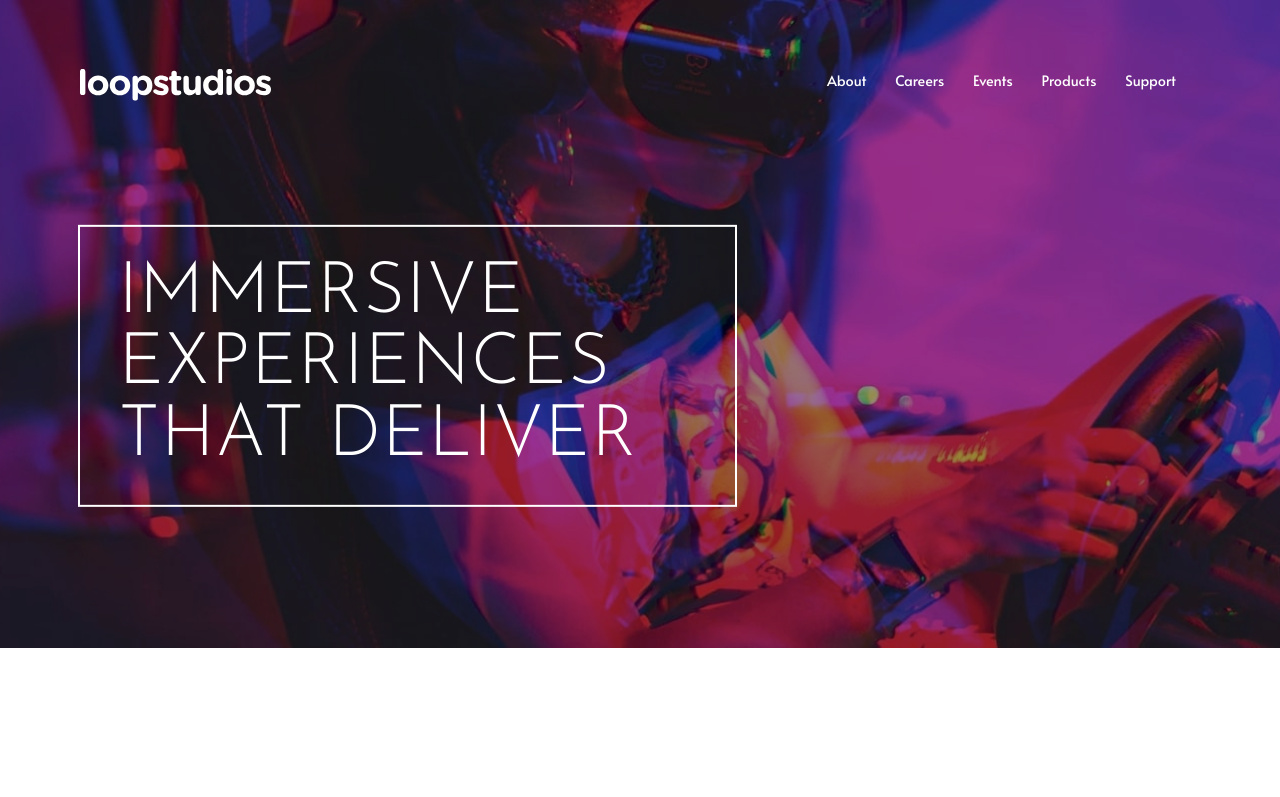
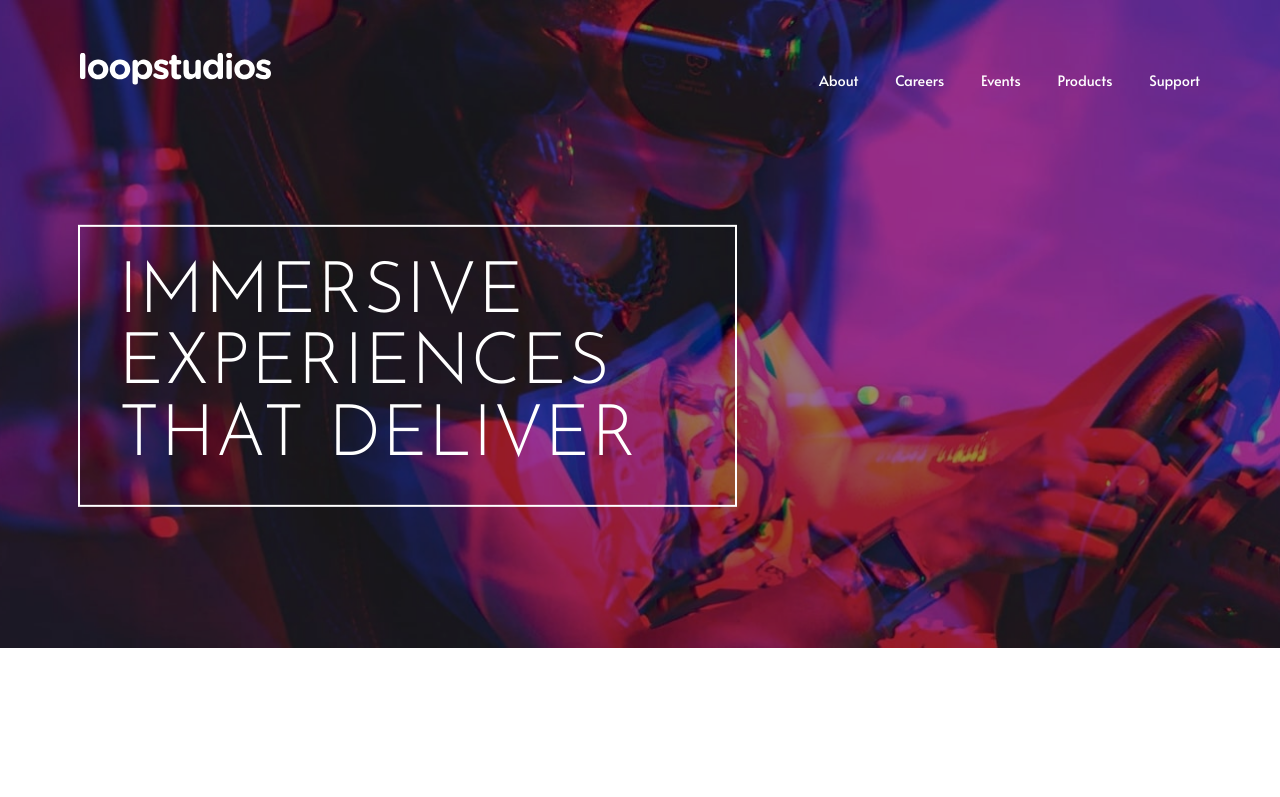
Before and after one commit to Fahatmah/loopstudios-landing-page-main, a plain HTML site: page index.html in a window 1280 px wide. Shown: the top 797 px of the page. Drawn offline with Linux system fonts and the light colour scheme; files whose address does not match are found by name.

Commit message:
fix styles

```diff
--- a/sass/components/_nav.scss
+++ b/sass/components/_nav.scss
@@ -90,7 +90,7 @@ nav {
 
 @include md {
 	nav {
-		padding-block: 4rem;
+		padding-block: 3rem;
 
 		.toggle__menu-container {
 			width: $w-container;
@@ -115,10 +115,11 @@ nav {
 			align-items: flex-end;
 			justify-content: flex-end;
 			margin-inline-end: 5rem;
+			padding-inline: 0;
 
 			.mobile-links {
 				@include center;
-				gap: 1.8rem;
+				gap: 2.3rem;
 
 				li {
 					@include center;
--- a/sass/components/_section_two.scss
+++ b/sass/components/_section_two.scss
@@ -80,7 +80,7 @@
 
 @include lg {
 	.section.two {
-		margin-block-end: 12rem;
+		margin-block-end: 10rem;
 
 		.mobile-view {
 			display: none;
```
Also changed, not shown: dist/style.css, 1 other file.
